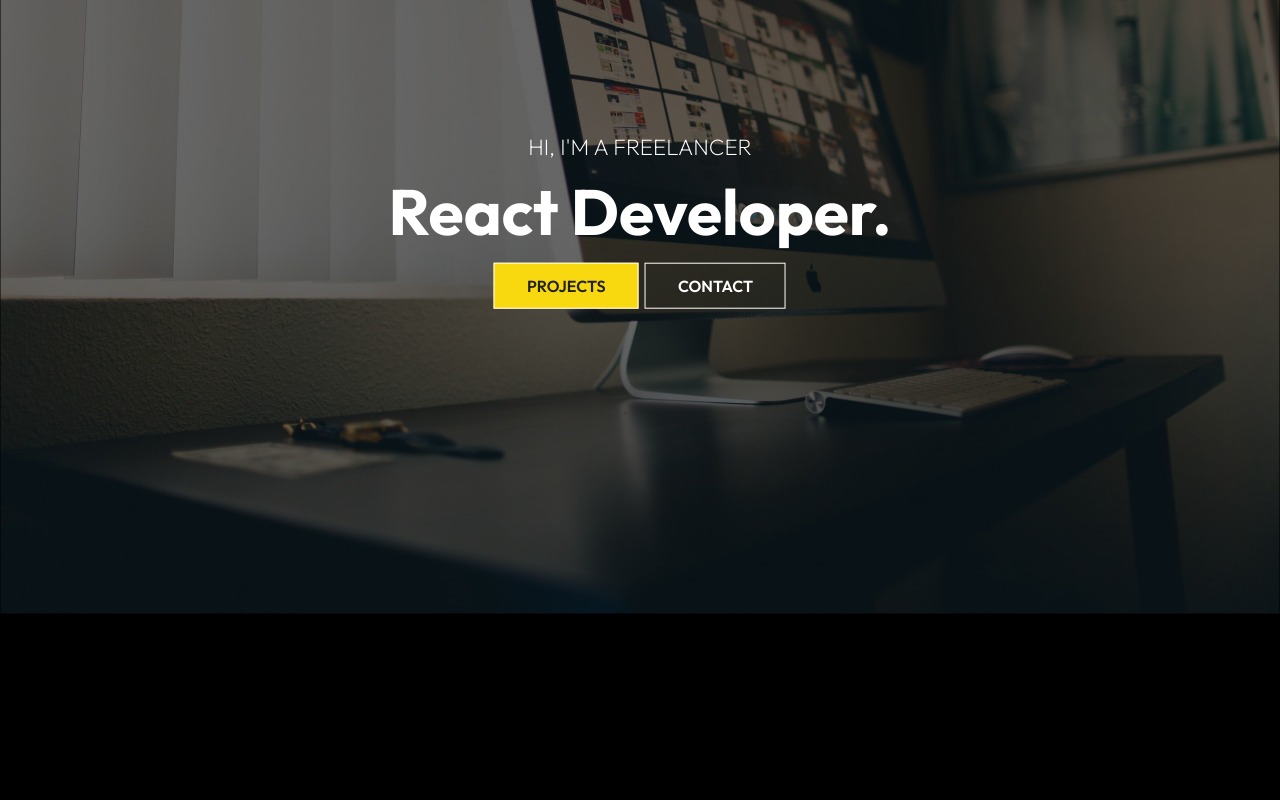
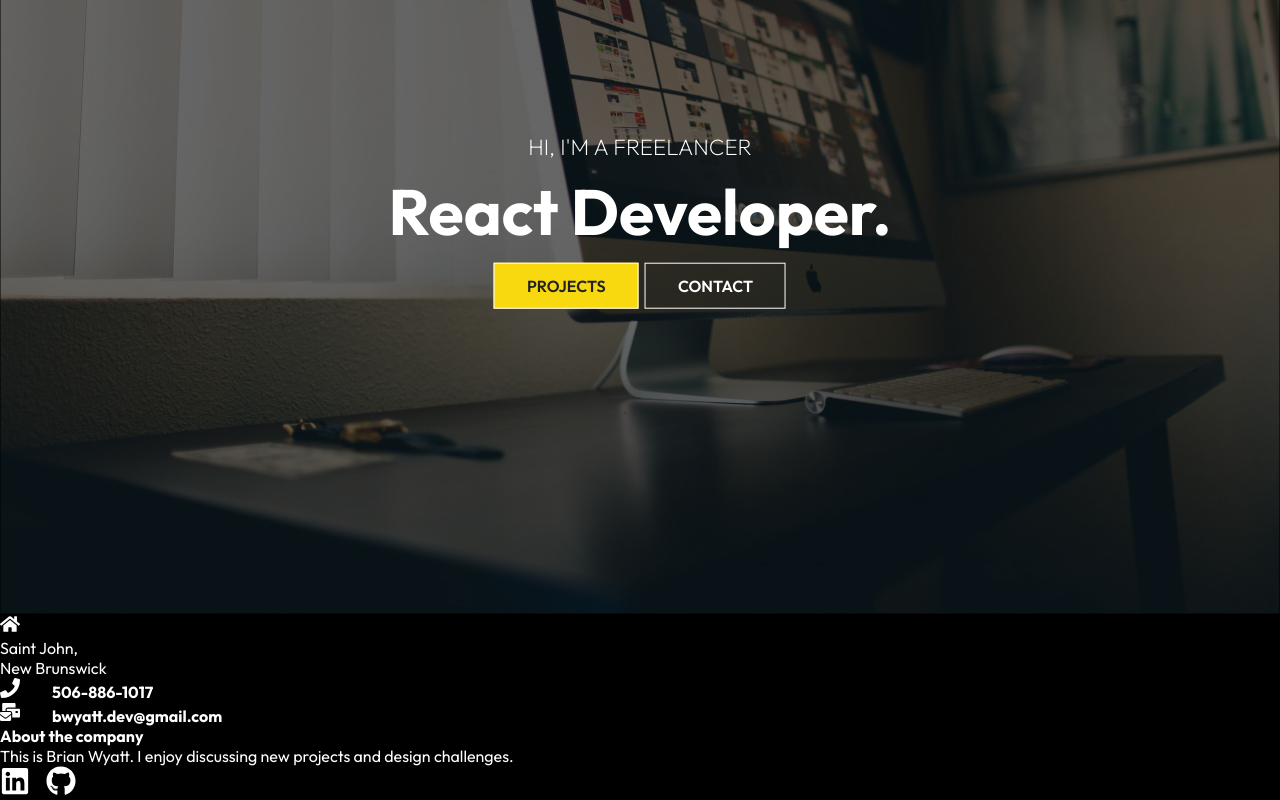
Before and after one commit to Meduion/bwyattdev, a React (Create React App) app: page / in a window 1280 px wide. Shown: the part 186-986 px from the top of the page. Before the commit the page ends 804 px from the top, so only its background shows below. Built offline with nearby package versions, Linux system fonts and the light colour scheme; a web font is replaced by a local one.

Commit message:
footer component

```diff
--- /dev/null
+++ b/src/components/Footer.js
@@ -0,0 +1,43 @@
+import './FooterStyles.css';
+
+import React from 'react';
+import { FaHome, FaPhone, FaMailBulk, FaGithub, FaLinkedin } from 'react-icons/fa';
+
+
+const Footer = () => {
+  return (
+    <div className='footer'>
+      <div className='footer-container'>
+        <div className='left'>
+          <div className='location'>
+            <FaHome size={20} style={{ color: "#fff", marginRight: "2rem" }}/>
+            <div>
+              <p>Saint John,</p>
+              <p>New Brunswick</p>
+            </div>
+          </div>
+          <div className='phone'>
+            <h4><FaPhone size={20} style={{ color: "#fff", marginRight: "2rem" }}/>
+            506-886-1017
+            </h4>
+          </div>
+          <div className='email'>
+            <h4><FaMailBulk size={20} style={{ color: "#fff", marginRight: "2rem" }}/>
+            bwyatt.dev@gmail.com
+            </h4>
+          </div>
+        </div>
+        <div className='right'>
+          <h4>About the company</h4>
+          <p>This is Brian Wyatt. I enjoy discussing new projects and design challenges.</p>
+          <div className='social'>
+            <FaLinkedin size={30} style={{ color: "#fff", marginRight: "1rem" }}/>
+            <FaGithub size={30} style={{ color: "#fff", marginRight: "1rem" }}/>
+          </div>
+        </div>
+      </div>
+    </div>
+  )
+}
+
+export default Footer
--- a/src/components/PortfolioContainer.js
+++ b/src/components/PortfolioContainer.js
@@ -6,6 +6,7 @@ import Projects from './Projects';
 import Resume from './Resume';
 import NavBar from './NavBar';
 import HeroImg from './HeroImg';
+import Footer from './Footer';
 
 function PortfolioContainer() {
   const [currentPage, setCurrentPage] = useState('Home');
@@ -32,6 +33,7 @@ function PortfolioContainer() {
     <div>
       <NavBar currentPage={currentPage} switchPage={switchPage} />
       <HeroImg currentPage={currentPage} switchPage={switchPage} />
+      <Footer />
       {renderPage()}
     </div>
   );
```
Also changed, not shown: src/components/FooterStyles.css (added).
